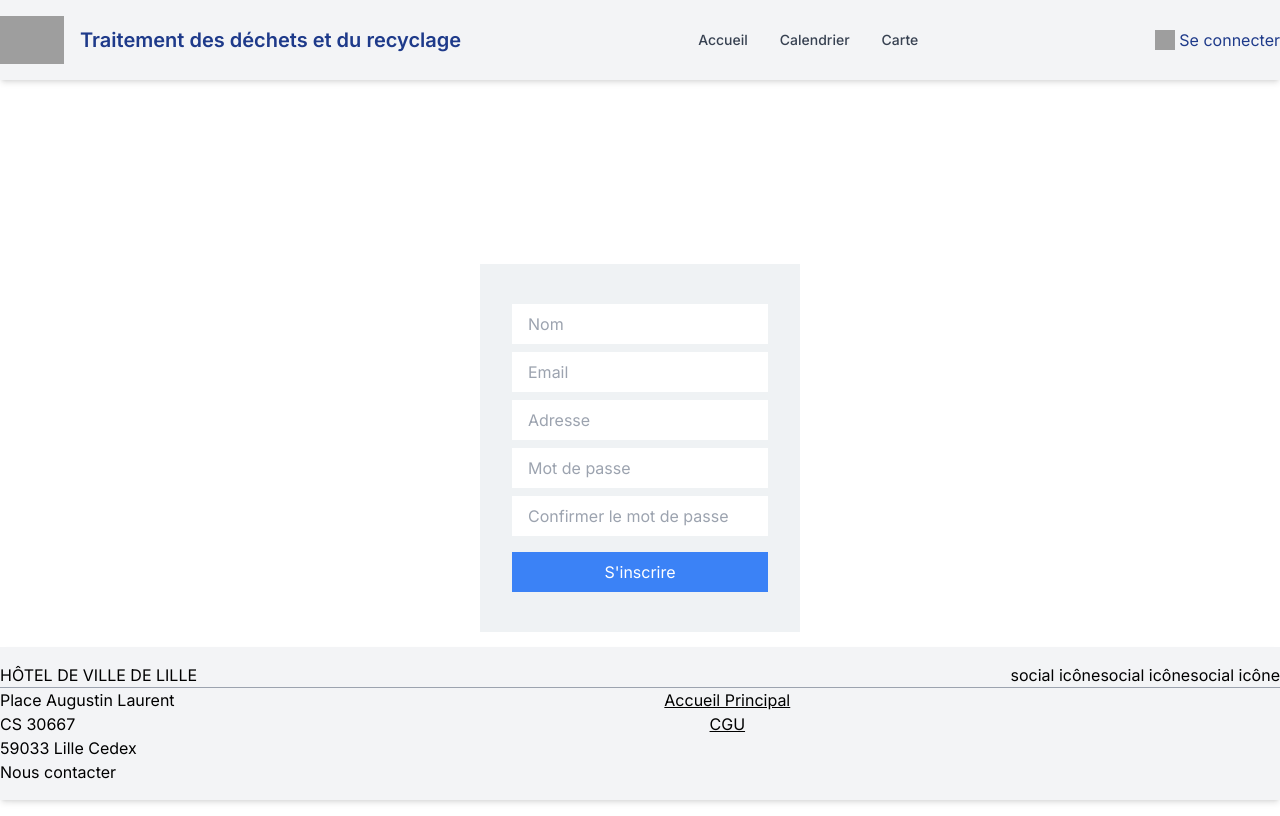
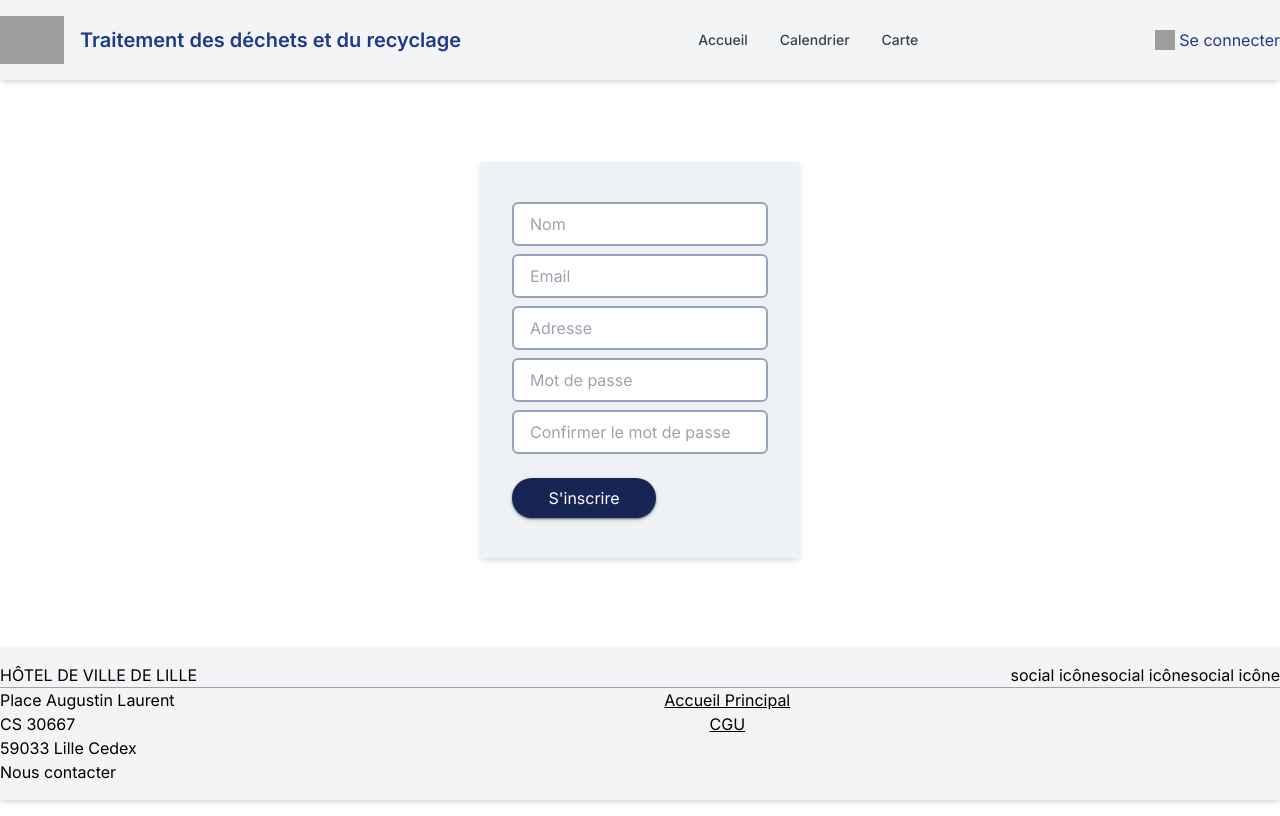
Before and after one commit to ELMcode/SmartCity_Dechet, a Next.js app in the folder front/: page /auth/register in a window 1280 px wide. Built offline with nearby package versions, Linux system fonts and the light colour scheme; no server answers; grey boxes are pictures that could not be loaded.

Commit message:
add style registration

```diff
--- a/front/src/app/auth/register/page.tsx
+++ b/front/src/app/auth/register/page.tsx
@@ -4,7 +4,7 @@ import axios from "axios";
 import { useState } from "react";
 
 export default function Register() {
-    const [error, setError] =  useState("");
+    const [error, setError] = useState("");
     const handleRegister = async (e: React.FormEvent<HTMLFormElement>) => {
         e.preventDefault();
         const formData = new FormData(e.currentTarget);
@@ -25,46 +25,46 @@ export default function Register() {
     }
 
     return (
-        <div className="justify-center h-[calc(100vh-4rem)] flex items-center">
-            <form onSubmit={handleRegister} className="bg-cgrey px-8 py-10 w-3/12">
+        <div className="justify-center h-[calc(100vh-15rem)] flex items-center">
+            <form onSubmit={handleRegister} className="bg-cgrey px-8 py-10 w-3/12 rounded-sm drop-shadow-md shadow-slate-500">
                 {error && <div className="bg-red-500 text-white p-2 mb-2">{error}</div>}
 
                 <input
                     type="text"
                     placeholder="Nom"
-                    className="px-4 py-2 block mb-2 w-full"
+                    className="px-4 py-2 block mb-2 w-full rounded-md border-solid border-slate-400 border-2"
                     name="nom"
                 />
 
                 <input
                     type="email"
                     placeholder="Email"
-                    className="px-4 py-2 block mb-2 w-full"
+                    className="px-4 py-2 block mb-2 w-full rounded-md border-solid border-slate-400 border-2"
                     name="email"
                 />
 
                 <input
                     type="text"
                     placeholder="Adresse"
-                    className="px-4 py-2 block mb-2 w-full"
+                    className="px-4 py-2 block mb-2 w-full rounded-md border-solid border-slate-400 border-2"
                     name="address"
                 />
 
                 <input
                     type="password"
                     placeholder="Mot de passe"
-                    className="px-4 py-2 block mb-2 w-full"
+                    className="px-4 py-2 block mb-2 w-full rounded-md border-solid border-slate-400 border-2"
                     name="password"
                 />
 
                 <input
                     type="password"
                     placeholder="Confirmer le mot de passe"
-                    className="px-4 py-2 block mb-2 w-full"
+                    className="px-4 py-2 block mb-2 w-full rounded-md border-solid border-slate-400 border-2"
                     name="confirmpassword"
                 />
 
-                <button className="bg-blue-500 text-white px-4 py-2 block w-full mt-4">
+                <button className="bg-blue-950 text-white px-4 py-2 w-36 mt-4 rounded-full drop-shadow shadow-sm shadow-slate-500">
                     S'inscrire
                 </button>
             </form>
--- a/front/src/ui/Navbar.tsx
+++ b/front/src/ui/Navbar.tsx
@@ -61,7 +61,7 @@ const Navbar: React.FC = () => {
                             </button>
                         </div>
                     ) : (
-                        <Link href="/connexion" className="flex items-center text-blue-900 hover:text-blue-700">
+                        <Link href="/aut/login" className="flex items-center text-blue-900 hover:text-blue-700">
                             <img src="/power-icon.svg" alt="Se connecter" className="h-5 w-5" />
                             <span className="ml-1">Se connecter</span>
                         </Link>
```
Also changed, not shown: 1 other file (tests, documents, lock files or other folders).
